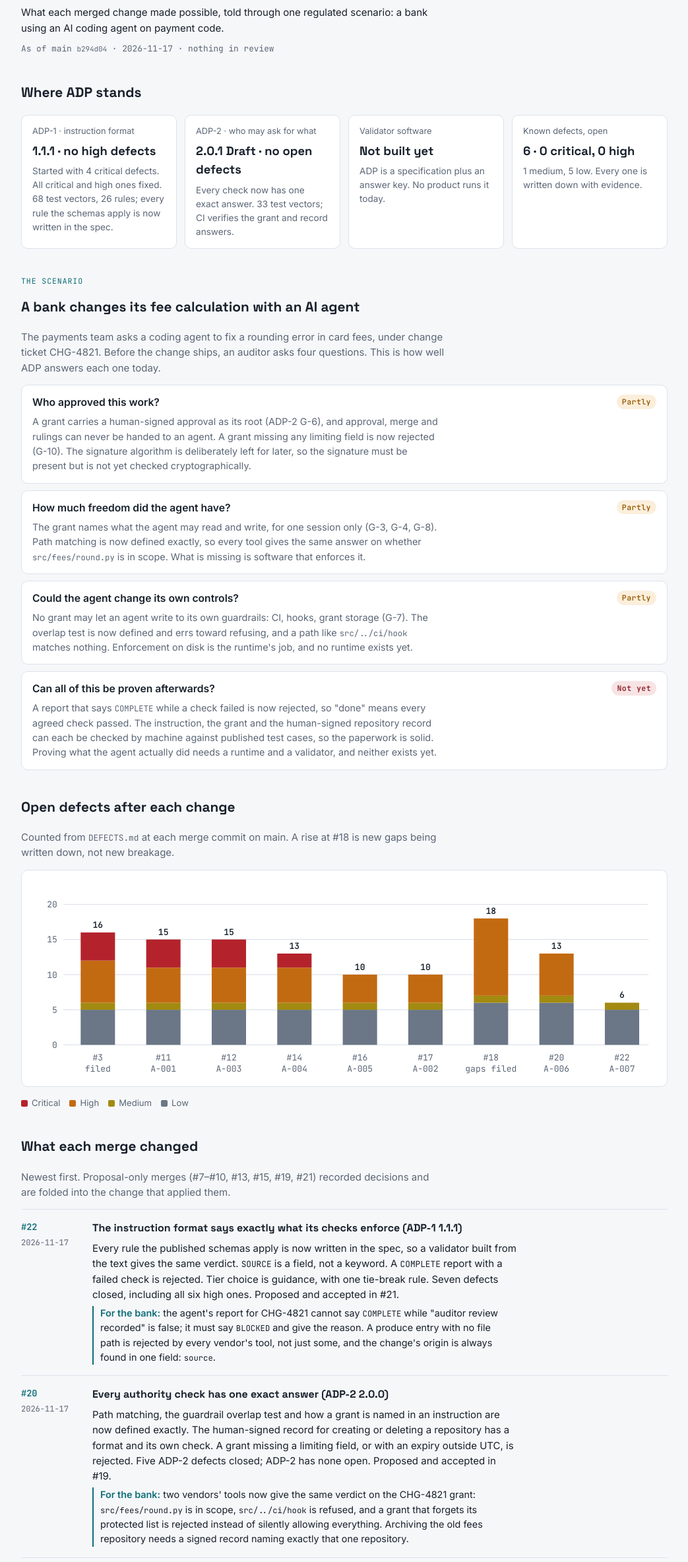
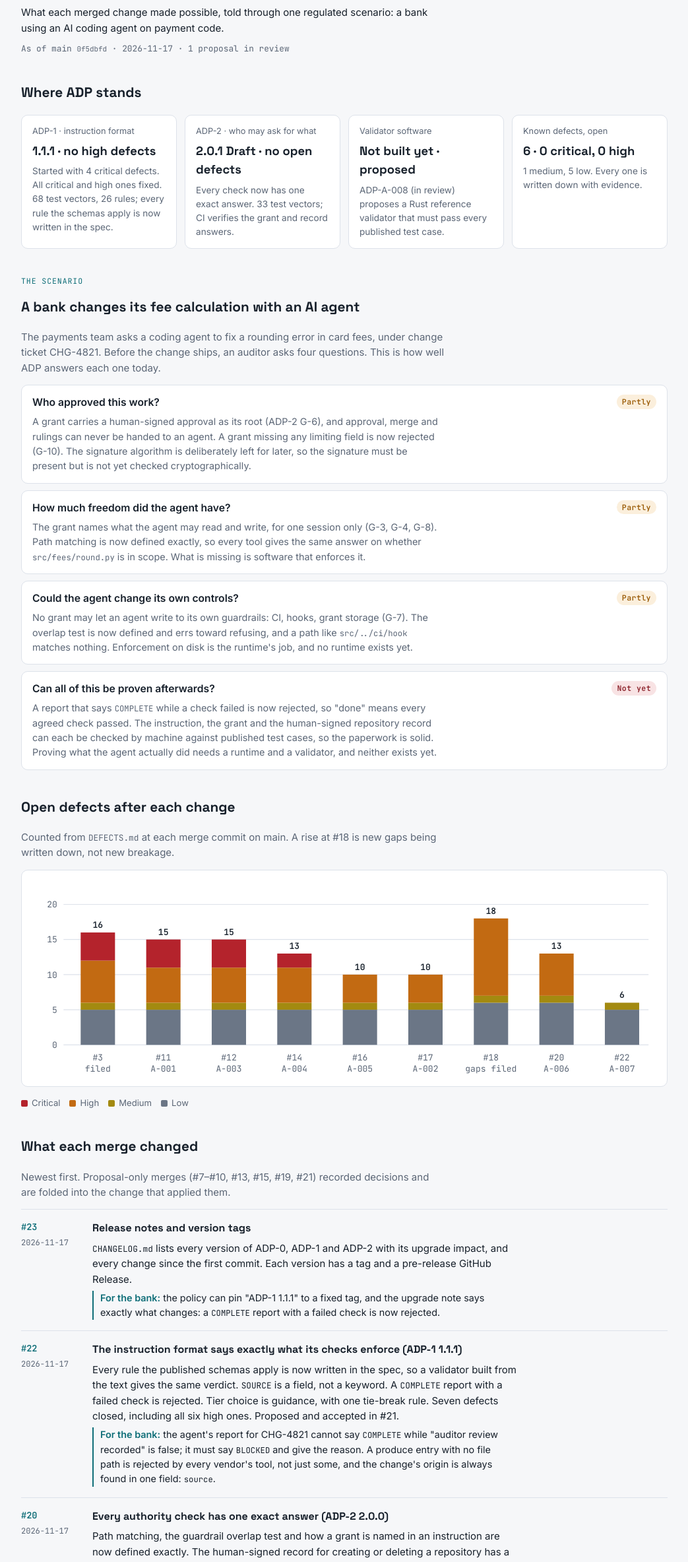
Before and after one commit to praveenprk/adp-protocol, a plain HTML site: page index.html in a window 1280 px wide. Shown: the part 120-2487 px from the top of the page at 66% size, without its empty margins (118-1161 px from the left). Drawn offline with Linux system fonts and the light colour scheme.

Commit message:
docs(progress): update the progress ledger at main 0f5dbfd — ADP-0

```diff
--- a/index.html
+++ b/index.html
@@ -104,7 +104,7 @@ a:focus-visible { outline: 2px solid var(--accent); outline-offset: 2px; }
   <div class="eyebrow">Agent Dispatch Protocol · progress</div>
   <h1>ADP Progress Ledger</h1>
   <p>What each merged change made possible, told through one regulated scenario: a bank using an AI coding agent on payment code.</p>
-  <div class="asof">As of main <span class="id">b294d04</span> · 2026-11-17 · nothing in review</div>
+  <div class="asof">As of main <span class="id">0f5dbfd</span> · 2026-11-17 · 1 proposal in review</div>
 </header>
 
 <section aria-labelledby="now">
@@ -112,7 +112,7 @@ a:focus-visible { outline: 2px solid var(--accent); outline-offset: 2px; }
   <div class="status">
     <div class="tile"><span class="k">ADP-1 · instruction format</span><span class="v">1.1.1 · no high defects</span><span class="d">Started with 4 critical defects. All critical and high ones fixed. 68 test vectors, 26 rules; every rule the schemas apply is now written in the spec.</span></div>
     <div class="tile"><span class="k">ADP-2 · who may ask for what</span><span class="v">2.0.1 Draft · no open defects</span><span class="d">Every check now has one exact answer. 33 test vectors; CI verifies the grant and record answers.</span></div>
-    <div class="tile"><span class="k">Validator software</span><span class="v">Not built yet</span><span class="d">ADP is a specification plus an answer key. No product runs it today.</span></div>
+    <div class="tile"><span class="k">Validator software</span><span class="v">Not built yet · proposed</span><span class="d">ADP-A-008 (in review) proposes a Rust reference validator that must pass every published test case.</span></div>
     <div class="tile"><span class="k">Known defects, open</span><span class="v">6 · 0 critical, 0 high</span><span class="d">1 medium, 5 low. Every one is written down with evidence.</span></div>
   </div>
 </section>
@@ -219,6 +219,10 @@ a:focus-visible { outline: 2px solid var(--accent); outline-offset: 2px; }
   <h2 id="ledger">What each merge changed</h2>
   <p class="muted">Newest first. Proposal-only merges (#7–#10, #13, #15, #19, #21) recorded decisions and are folded into the change that applied them.</p>
   <div class="ledger">
+    <div class="row"><div class="pr">#23<small>2026-11-17</small></div><div class="body">
+      <h3>Release notes and version tags</h3>
+      <p><code>CHANGELOG.md</code> lists every version of ADP-0, ADP-1 and ADP-2 with its upgrade impact, and every change since the first commit. Each version has a tag and a pre-release GitHub Release.</p>
+      <p class="bank"><b>For the bank:</b> the policy can pin "ADP-1 1.1.1" to a fixed tag, and the upgrade note says exactly what changes: a <code>COMPLETE</code> report with a failed check is now rejected.</p></div></div>
     <div class="row"><div class="pr">#22<small>2026-11-17</small></div><div class="body">
       <h3>The instruction format says exactly what its checks enforce (ADP-1 1.1.1)</h3>
       <p>Every rule the published schemas apply is now written in the spec, so a validator built from the text gives the same verdict. <code>SOURCE</code> is a field, not a keyword. A <code>COMPLETE</code> report with a failed check is rejected. Tier choice is guidance, with one tie-break rule. Seven defects closed, including all six high ones. Proposed and accepted in #21.</p>
@@ -260,8 +264,8 @@ a:focus-visible { outline: 2px solid var(--accent); outline-offset: 2px; }
 
 <section aria-labelledby="next">
   <h2 id="next">In review</h2>
-  <div class="q"><h3>Nothing in review</h3><span class="chip next">Next: release notes, Rust validator</span>
-    <p>No high or critical defect is open. Next: release notes for each ADP version, and ADP-A-008, a reference validator in Rust that must pass every published test case. The remaining 6 defects are 1 medium (compression ranges need measured data) and 5 low.</p></div>
+  <div class="q"><h3>#24 · ADP-A-008: Rust reference validator</h3><span class="chip next">Awaiting decision</span>
+    <p>One Rust library that checks instructions, reports, grants and records, run in CI against every published test case, naming the exact rule that fails. It would check the 19 ADP-2 authority test cases for the first time. No high or critical defect is open; 1 medium and 5 low remain.</p></div>
 </section>
 
 <section class="limits" aria-labelledby="limits">
```
